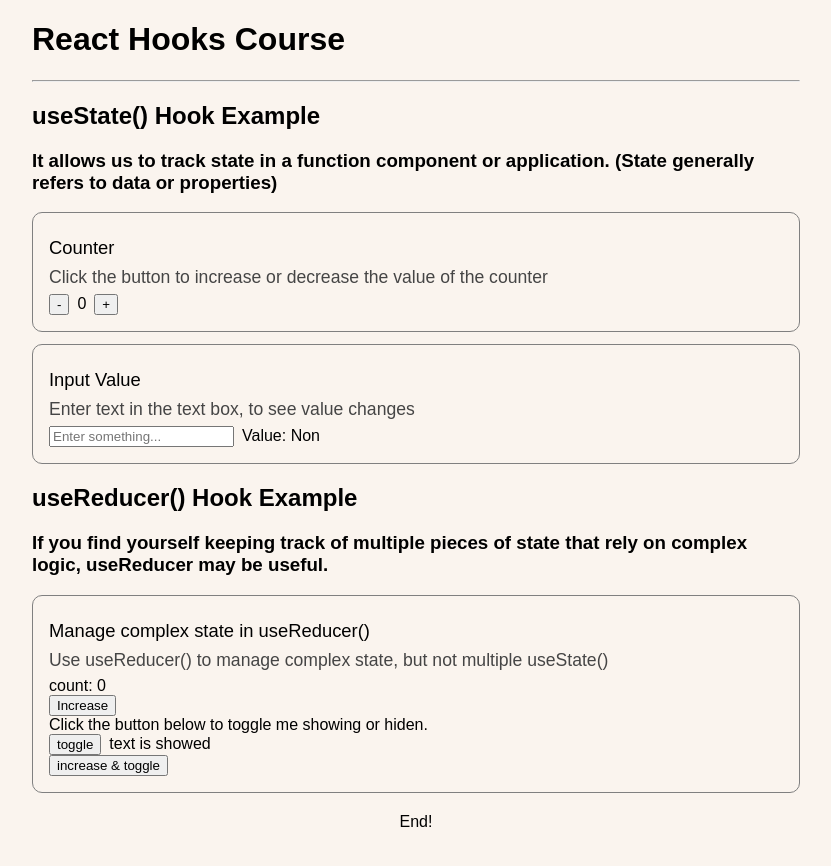
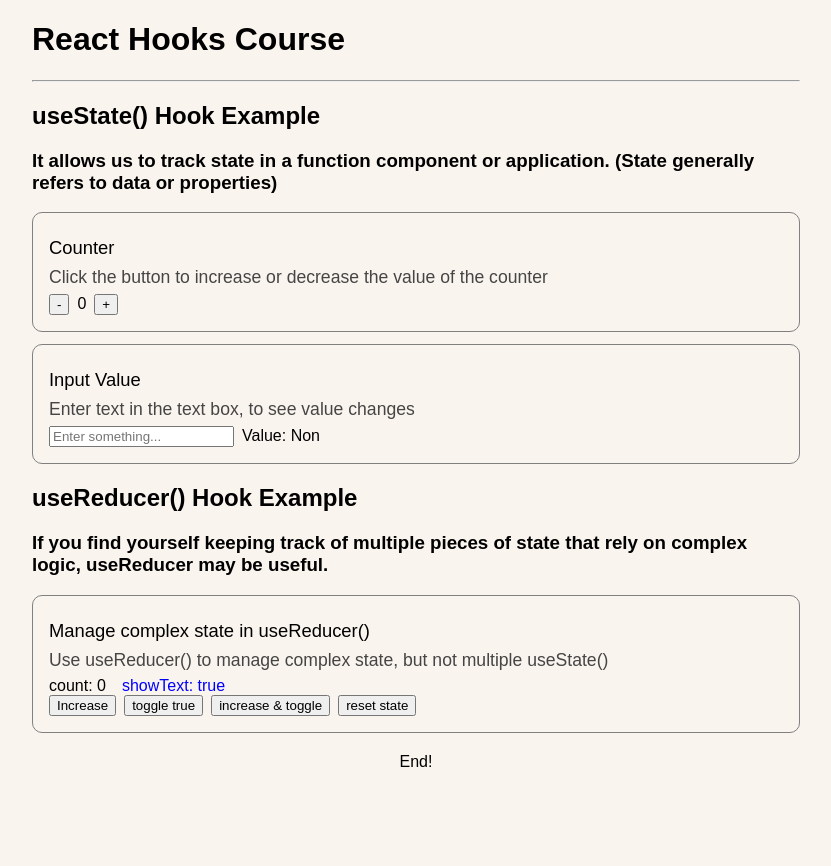
Before and after one commit to hwangblood/react-hooks-course, a React (Vite) app: page / in a window 1280 px wide. Shown: the top 866 px of the page, without its empty margins (224-1055 px from the left). After the commit the page ends 841 px from the top, so only its background shows below. Built offline with nearby package versions, Linux system fonts and the light colour scheme.

Commit message:
Update useReducer Usecase

```diff
--- a/src/components/usecases/useReducer/UseReducerUsecase.jsx
+++ b/src/components/usecases/useReducer/ReducerUsecase.jsx
@@ -1,5 +1,13 @@
 import { useReducer } from "react";
 import GutterRow from "../../GutterRow";
+
+/**
+ * initialState
+ */
+const initialState = {
+  count: 0,
+  showText: true,
+};
 
 /**
  * Actions for reducer function
@@ -7,6 +15,7 @@ import GutterRow from "../../GutterRow";
 const reducerActions = {
   increment: "increment",
   toggleShowText: "toggle-show-text",
+  resetState: "reset-state",
 };
 
 /**
@@ -21,17 +30,17 @@ const reducer = (state, action) => {
     // when toggleShowText action happens, update the showText state, but keep count unchanged
     case reducerActions.toggleShowText:
       return { count: state.count, showText: !state.showText };
+    // when resetState action happens, reset the state to initial state
+    case reducerActions.resetState:
+      return initialState;
     // when unknown action happens, keep the count unchanged
     default:
       return state;
   }
 };
 
-const UseReducerUsecase = () => {
-  const [state, dispatch] = useReducer(reducer, {
-    count: 0,
-    showText: true,
-  });
+const ReducerUsecase = () => {
+  const [state, dispatch] = useReducer(reducer, initialState);
 
   const handleIncrement = () => {
     dispatch({ type: reducerActions.increment });
@@ -41,23 +50,28 @@ const UseReducerUsecase = () => {
     dispatch({ type: reducerActions.toggleShowText });
   };
 
+  const handleResetState = () => {
+    dispatch({ type: reducerActions.resetState });
+  };
+
   return (
     <>
-      <div>count: {state.count}</div>
       <div>
-        <button onClick={handleIncrement}>Increase</button>
-      </div>
-
-      {state.showText && (
-        <div>Click the button below to toggle me showing or hiden.</div>
-      )}
-      <div>
-        <button onClick={handleToggleShowText}>toggle</button>
+        <span>count: {state.count}</span>
         <GutterRow />
-        <span>{state.showText ? "text is showed" : "text is hidden"}</span>
+        <GutterRow />
+        {state.showText && (
+          <span style={{ color: "blue" }}>showText: {`${state.showText}`}</span>
+        )}
       </div>
 
       <div>
+        <button onClick={handleIncrement}>Increase</button>
+        <GutterRow />
+        <button onClick={handleToggleShowText}>
+          toggle {`${state.showText}`}
+        </button>
+        <GutterRow />
         <button
           onClick={() => {
             handleIncrement();
@@ -66,9 +80,11 @@ const UseReducerUsecase = () => {
         >
           increase & toggle
         </button>
+        <GutterRow />
+        <button onClick={handleResetState}>reset state</button>
       </div>
     </>
   );
 };
 
-export default UseReducerUsecase;
+export default ReducerUsecase;
--- a/src/data.js
+++ b/src/data.js
@@ -1,5 +1,5 @@
 import HookExampleUsecaseContentSpacer from "./components/HookExampleUsecaseContentSpacer";
-import UseReducerUsecase from "./components/usecases/useReducer/UseReducerUsecase";
+import ReducerUsecase from "./components/usecases/useReducer/ReducerUsecase";
 import CounterUsecase from "./components/usecases/useState/CounterUsecase";
 import InputValueUsecase from "./components/usecases/useState/InputValueUsecase";
 
@@ -33,11 +33,11 @@ const useStateUsecases = [
 
 const useReducerUsecases = [
   {
-    id: "usereducer-usecase",
+    id: "reducer-usecase",
     title: "Manage complex state in useReducer()",
     description:
       "Use useReducer() to manage complex state, but not multiple useState()",
-    element: UseReducerUsecase,
+    element: ReducerUsecase,
   },
 ];
 
```
